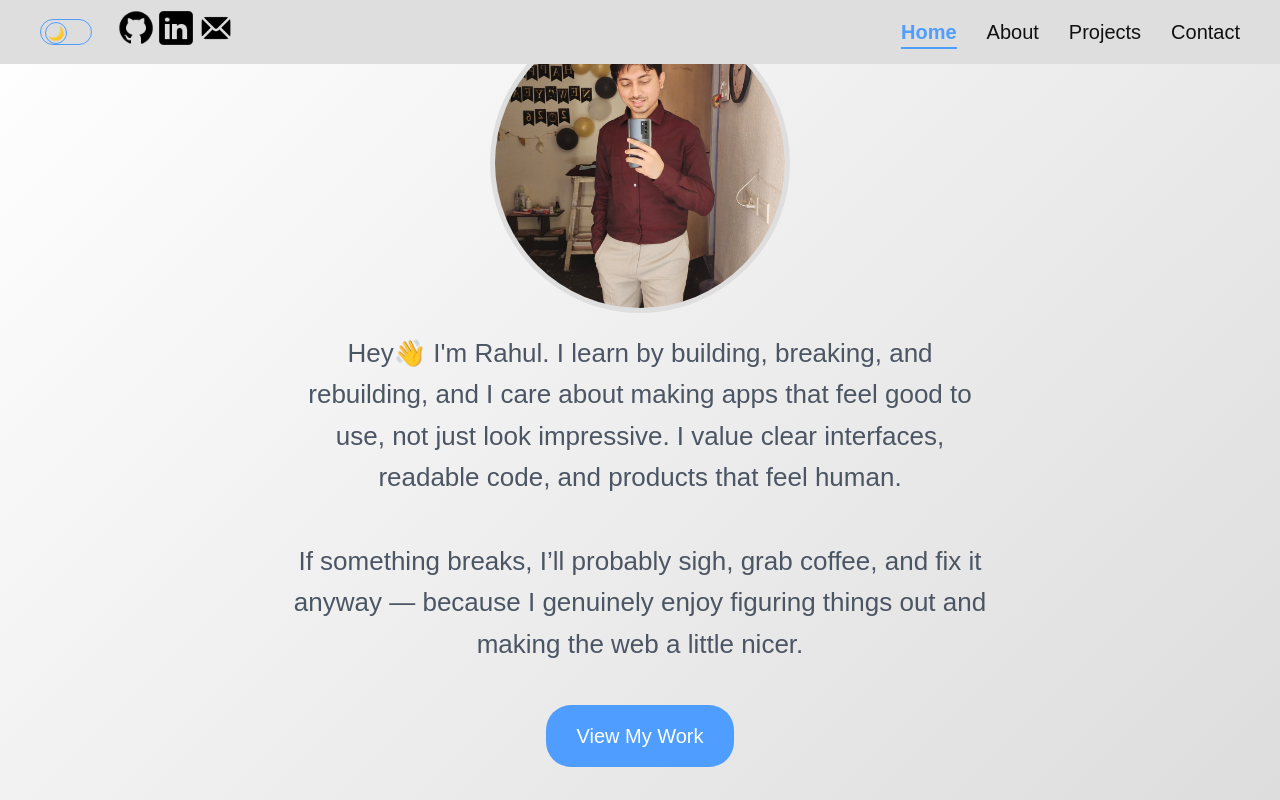
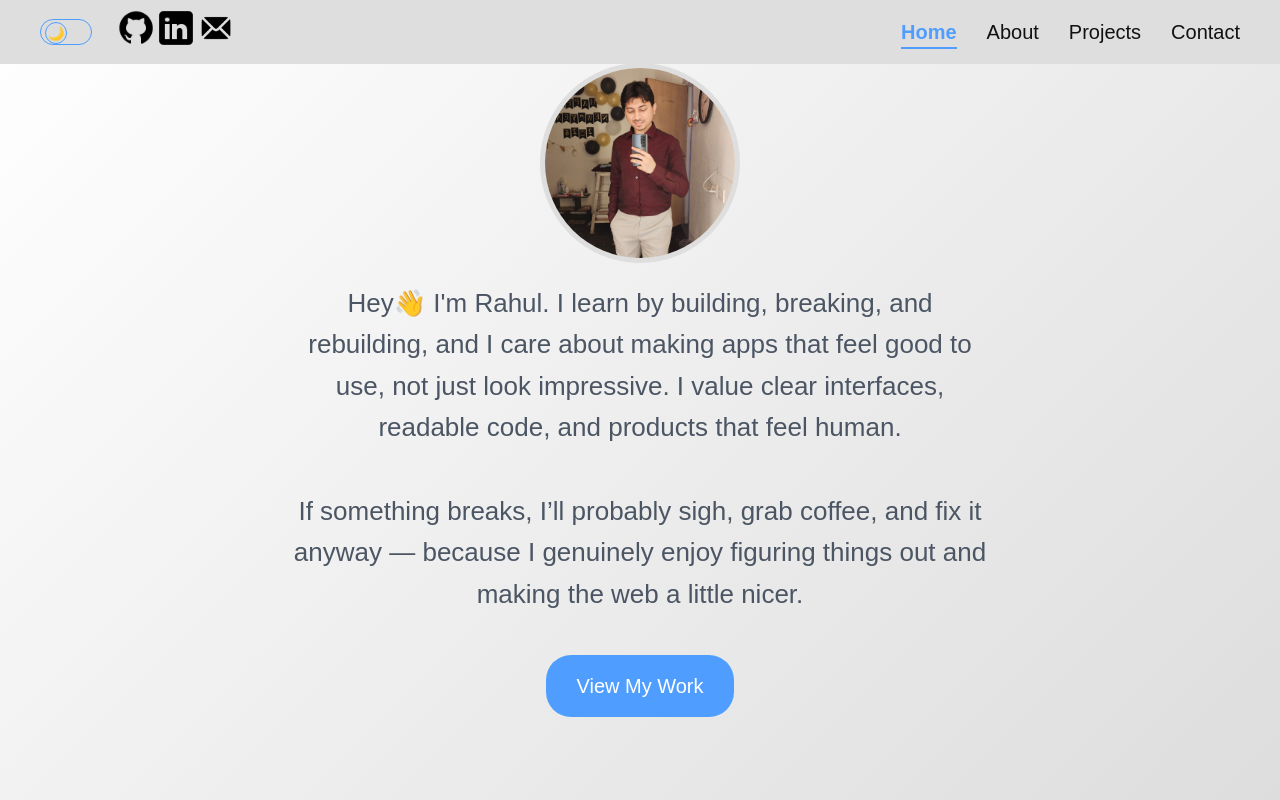
Before and after one commit to rahulsarkar2160/my-portfolio, a React (Vite) app: page / in a window 1280 px wide. Shown: the top 800 px of the page. Built offline with nearby package versions, Linux system fonts and the light colour scheme.

Commit message:
Update App.css

```diff
--- a/src/App.css
+++ b/src/App.css
@@ -246,8 +246,8 @@ body.dark .theme-toggle::before {
 }
 
 .hero-img {
-  width: 300px;
-  height: 300px;
+  width: 200px;
+  height: 200px;
   border-radius: 50%;
   object-fit: cover;
   margin-bottom: 1rem;
```
